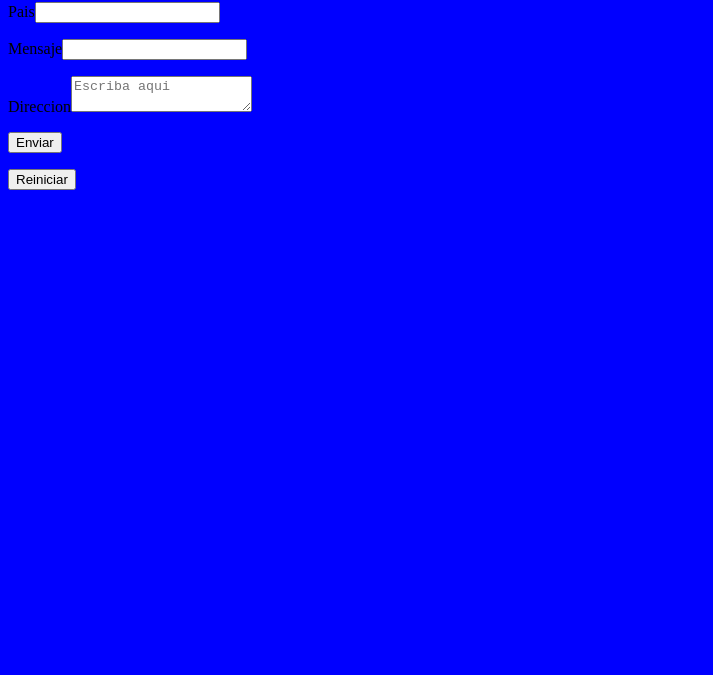
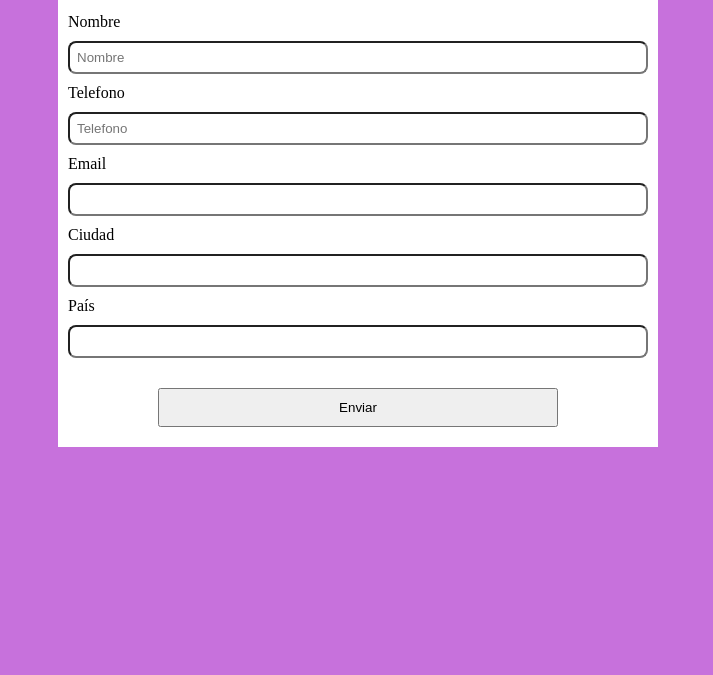
Before and after one commit to ManuelUrquina/web-repos, a plain HTML site: page index.html in a window 1280 px wide. Shown: the part 125-800 px from the top of the page, without its empty margins (0-713 px from the left). Drawn offline with Linux system fonts and the light colour scheme.

Commit message:
Changed the form style and the index

```diff
--- a/estilos.css
+++ b/estilos.css
@@ -1,25 +1,33 @@
-:root{
+body{
+    display: flex;
+    background-color: #c771dc;
+}
 
-    background-color: blue;
+.padre{
+    margin: 50px;
+    background-color: white;
+    flex-direction: column;
+    align-items: center;
+    width: 600px;
+}
 
+.form{
+    display: flex;
+    flex-direction: column;
 
 }
 
-.p{
-    align-items: center;
-    justify-items: center;
-    display: flex;
+input{
+    margin: 10px;
+    padding: 7px;
+    border-radius: 8px;
 }
 
-.label{
-
-    align-items: center;
-    justify-items: center;
-    display: flex;
+label{
+  margin-left: 10px;
 }
 
-.textarea{
-    align-items: center;
-    justify-items: center;
-    display: flex;
+.boton{
+    padding: 10px;
+    margin: 20px 100px 20px 100px;
 }
--- a/index.html
+++ b/index.html
@@ -10,41 +10,37 @@
     <link rel="stylesheet" href="estilos.css">
 </head>
 <body>
-<div id = "container">
-    <form action="https://formsubmit.co/mfurqina2004@gmail.com" method="post"> <!--Aqui se pone el email donde se va a recibir la respuesta-->
-        <p>
-            <label>Telefono<input type="number" name="phone"></label>
-        </p>
 
-        <p>
-            <label>Correo<input type="email" name="email" required></label>
-        </p>
+    <div class="padre">
 
-        <p>
-            <label>Nombre<input type="text" name="nombre" required></label>
-        </p>
+        <div> <h1>Formulario de contacto</h1></div>
 
-        <p>
-            <label>Pais<input type="text" name="Pais" required></label>
-        </p>
+        <form action="https://formsubmit.co/mfurquina2004@gmail.com" method="post" class="form">
 
-        <p>
-            <label>Mensaje<input type="text" name="Mensaje" required></label>
-        </p>
+            <label for="name">Nombre</label>
 
-        <p>
-            <label for="textarea">Direccion<textarea input type="text" name="Direccion" required placeholder="Escriba aqui"></textarea> </label>
-        </p>
+            <input type="text" placeholder="Nombre" name="name" id="name">
 
-        <p>
-            <button type="submit" onclick=test()>Enviar</button>
-        </p>
+            <label for="phone">Telefono</label>
 
-        <p><button type="reset">Reiniciar</button></p>
+            <input type="text" placeholder="Telefono" id="phone">
 
-    </form>
-</div>
+            <label for="email">Email</label>
 
+            <input type="text" name="email" id="email">
+
+            <label for="city">Ciudad</label>
+
+            <input type="text" name="city" id="city">
+
+            <label for="country">País</label>
+
+            <input type="text" name="country" id="country">
+
+            <button class="boton">Enviar</button>
+        </form>
+
+    </div>
 </aside>
 </body>
 </html>
```
